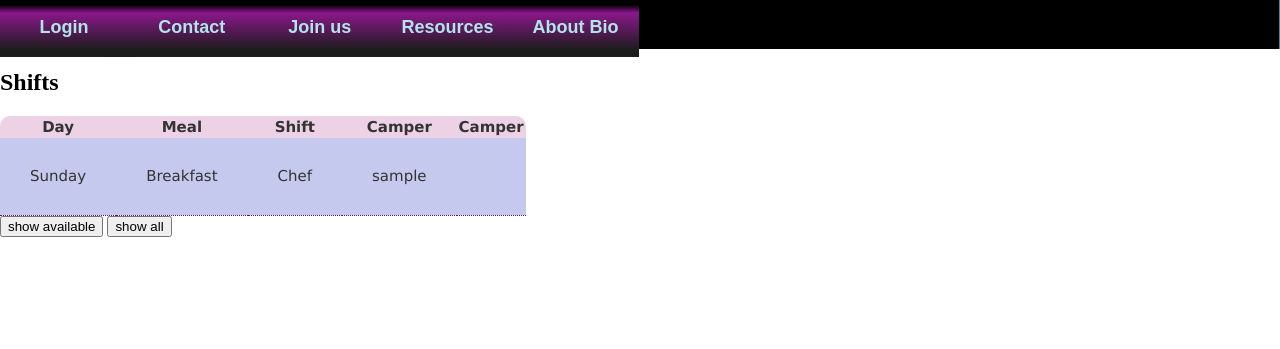
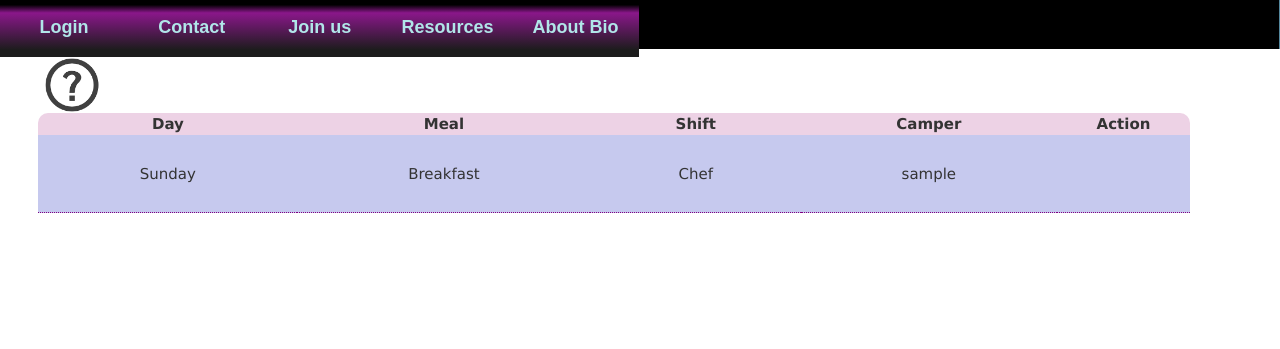
Before and after one commit to beckastar/BurningManCampApp, a Django app: page /signup/ in a window 1280 px wide. Shown: the part 121-470 px from the top of the page. Run offline with Django 3.2, Linux system fonts and the light colour scheme; tables that the repository leaves empty hold one stand-in row (values such as "Sample post"); parts of the project's set-up code (start-up, migrations or seed data) failed here and were passed over; some libraries are stand-ins or nearby versions; some web fonts are replaced.

Commit message:
reconfigure userprofile table. clean up chef page.

```diff
--- a/bioluminati/bioluminati/urls.py
+++ b/bioluminati/bioluminati/urls.py
@@ -24,7 +24,7 @@ urlpatterns = [
     url(r'^$', index, name='index'),
     url(r'^signup/$', signup_for_shift, name='signup'),
     url(r'^remove-self-from-shift/$', remove_self_from_shift, name="remove_self_from_shift"),
-    url(r'^accounts/profile/$', profile, name='profile'),
+    url(r'^profile/', profile, name='profile'),
     url(r'^login/', 'django.contrib.auth.views.login', name='foo',kwargs={'template_name': 'login.html'}),
     url(r'^/logout/$', 'django.contrib.auth.views.logout', name='logout', kwargs={'next_page': '/'}),
     url(r'^register/', register, name='register'),
--- a/bioluminati/camp/templates/base.html
+++ b/bioluminati/camp/templates/base.html
@@ -31,8 +31,8 @@
           <div id="wrap">
             <ul id="nav">
               {% if user.is_authenticated %}
-              <li><a {% url "logout" %}>Logout</a></li>
-              <li><a {% url "profile" %}>Edit Profile</a></li>
+              <li><a href={% url "logout" %}>Logout</a></li>
+              <li><a href={% url 'profile' %}></a></li>
               <li><a href="#">Campers</a></li>
               <li><a href="#">Meals</a>
                 <ul>
--- a/bioluminati/camp/templates/profile.html
+++ b/bioluminati/camp/templates/profile.html
@@ -19,6 +19,7 @@
 			    <li>Twitter handle: {{form.twitter_handle}}</li>
 			    <li>Petronus {{form.petronus}}</li>
 			    <li>Do you need a bike? {{form.needs_camp_bike}}</li>
+			    <li>What can't you eat? {{form.meal_restrictions}}</li>
 			    <li>Upload a profile pic. {{form.picture}}</li>
 		    </ul>
 		    <input type="submit" value="submit">
--- a/bioluminati/camp/templates/signup.html
+++ b/bioluminati/camp/templates/signup.html
@@ -1,136 +1,60 @@
 {% extends "base.html" %}
 {% block content %}
 
-<div id="signupformwrap">
-	<div class="formfloatleft">
-		<h2>Shifts</h2>
+	<div class="">
+		<div class="table_title">
+			<span>
+					<div ></div><div class="instruction_image" id="meal_shift_help_icon"></div>
+					<div class="help_text_wrap">
+						<div class="table_instructions hidden" id="meal_shift_help_text">
+							<p>This page shows all breakfast and dinner shifts and allows you to sign up or remove yourself.
+							Each camper is expected to take four meal shifts. You can click on the buttons to add or drop yourself from a shift. <br>
+							This page only displays basic shift information.
+							<br>
+							Click the question mark again to hide this help dialogue.
+							</p>
+					</div>
+				</div>
+			</span>
+		</div>
 		<div class="tablewrap">
-			<table class="gradienttable">
+			<table class="gradienttable table_with_form">
 				<thead>
 					<tr>
 						<th><p>Day</p></th>
 						<th><p>Meal</p></th>
 						<th><p>Shift</p></th>
 						<th><p>Camper</p></th>
-						<th><p>Camper</p></th>
+						<th><p>Action</p></th>
 					</tr>
 				</thead>
-
-					<div class="datatables" id="shiftsTaken">
-						{% for shift in sundayShiftsTaken %}
-							<tr class="datarow hideTable">
-								<td>Sunday</td>
+				<div>
+					{% for shift in saturdayShiftsTaken %}
+						<tr class="table_form">
+						 {% if user.username == shift.camper|stringformat:"s" %}
+						 	<td><b>Saturday</b></td>
+							<td><b>{{shift.meal}}</b></td>
+							<td><b>{{shift.shift}}</b></td>
+							<td><b>{{shift.camper}}</b></td>
+							<td>
+						        <form action="/remove-self-from-shift/" method="post">
+						            {% csrf_token %}
+						            <input type="hidden" name="shift_id" value="{{shift.id}}" />
+						            <input type="submit" value="remove me" class="table_button">
+						        </form>
+					        </td>
+					     {% else %}
+							<td>Saturday</td>
 							<td>{{shift.meal}}</td>
 							<td>{{shift.shift}}</td>
 							<td>{{shift.camper}}</td>
-								<td>
-							 {% if user.username == shift.camper|stringformat:"s" %}
-						        <form action="/remove-self-from-shift/" method="post">
-						            {% csrf_token %}
-						            <input type="hidden" name="shift_id" value="{{shift.id}}" />
-						            <input type="submit" value="remove me">
-						        </form>
-						    {% endif %}
-						    	</td>
-							</tr>
-						{% endfor %}
-						{% for shifts in mondayShiftsTaken %}
-							<tr class="datarow hideTable">
-								<td>Monday</td>
-								<td>{{shifts.meal}}</td>
-								<td>{{shifts.shift}}</td>
-								<td>{{shifts.camper}}</td>
-							</tr>
-							{% if user.username == shift.camper|stringformat:"s" %}
-						        <form action="/remove-self-from-shift/" method="post">
-						            {% csrf_token %}
-						            <input type="hidden" name="shift_id" value="{{shift.id}}" />
-						            <input type="submit" value="remove me">
-						        </form>
+							<td></td>
 					    {% endif %}
 					{% endfor %}
-						{% for shifts in tuesdayShiftsTaken %}
-							<tr class="datarow hideTable">
-								<td>Tuesday</td>
-								<td>{{shifts.meal}}</td>
-								<td>{{shifts.shift}}</td>
-								<td>{{shifts.camper}}</td>
-							</tr>
-							{% if user.username == shift.camper|stringformat:"s" %}
-						        <form action="/remove-self-from-shift/" method="post">
-						            {% csrf_token %}
-						            <input type="hidden" name="shift_id" value="{{shift.id}}" />
-						            <input type="submit" value="remove me">
-						        </form>
-						    {% endif %}
-						{% endfor %}
-						{% for shifts in wednesdayShiftsTaken %}
-							<tr class="datarow hideTable">
-								<td>Wednesday</td>
-								<td>{{shifts.meal}}</td>
-								<td>{{shifts.shift}}</td>
-								<td>{{shifts.camper}}</td>
-							</tr>
-							{% if user.username == shift.camper|stringformat:"s" %}
-						        <form action="/remove-self-from-shift/" method="post">
-						            {% csrf_token %}
-						            <input type="hidden" name="shift_id" value="{{shift.id}}" />
-						            <input type="submit" value="remove me">
-						        </form>
-						    {% endif %}
-						{% endfor %}
-						{% for shifts in thursdayShiftsTaken %}
-							<tr class="datarow hideTable">
-								<td>Thursday</td>
-								<td>{{shifts.meal}}</td>
-								<td>{{shifts.shift}}</td>
-								<td>{{shifts.camper}}</td>
-							</tr>
-							{% if user.username == shift.camper|stringformat:"s" %}
-						        <form action="/remove-self-from-shift/" method="post">
-						            {% csrf_token %}
-						            <input type="hidden" name="shift_id" value="{{shift.id}}" />
-						            <input type="submit" value="remove me">
-						        </form>
-						    {% endif %}
-						{% endfor %}
-						{% for shifts in fridayShiftsTaken %}
-							<tr class="datarow hideTable">
-								<td>Friday</td>
-								<td>{{shifts.meal}}</td>
-								<td>{{shifts.shift}}</td>
-								<td>{{shifts.camper}}</td>
-							</tr>
-							{% if user.username == shift.camper|stringformat:"s" %}
-						        <form action="/remove-self-from-shift/" method="post">
-						            {% csrf_token %}
-						            <input type="hidden" name="shift_id" value="{{shift.id}}" />
-						            <input type="submit" value="remove me">
-						        </form>
-						    {% endif %}
-						{% endfor %}
-						{% for shifts in saturdayShiftsTaken %}
-							<tr class="datarow hideTable">
-								<td>Thursday</td>
-								<td>{{shifts.meal}}</td>
-								<td>{{shifts.shift}}</td>
-								<td>{{shifts.camper}}</td>
-							</tr>
-							{% if user.username == shift.camper|stringformat:"s" %}
-						        <form action="/remove-self-from-shift/" method="post">
-						            {% csrf_token %}
-						            <input type="hidden" name="shift_id" value="{{shift.id}}" />
-						            <input type="submit" value="remove me">
-						        </form>
-						    {% endif %}
-						{% endfor %}
-					</div>
-
-					<div class="showTable datatables" id="shiftsAvailable">
 					{% for shift in sundayShiftsAvail %}
-							<tr class="datarow showTable">
+						<tr class="shift_available">
 							<td>Sunday</td>
-								<td>{{shift.meal}}</td>
+							<td><p>{{shift.meal}}</p></td>
 							<td>{{shift.shift}}</td>
 							<td>{{shift.camper}}</td>
 							<td>
@@ -138,14 +62,77 @@
 							        <form method="post" action="/signup/">
 							            {% csrf_token %}
 							            <input type="hidden" name="shift_id" value="{{shift.id}}">
-								            <input type="submit" value="sign up">
+							            <input type="submit" value="sign up" class="table_button">
 							        </form>
 							    {% endif %}
 							 </td>
 						</tr>
 					{% endfor %}
+					{% for shift in sundayShiftsTaken %}
+						<tr class="table_form">
+						 {% if user.username == shift.camper|stringformat:"s" %}
+						 	<td><b>Sunday</b></td>
+							<td><b>{{shift.meal}}</b></td>
+							<td><b>{{shift.shift}}</b></td>
+							<td><b>{{shift.camper}}</b></td>
+							<td>
+						        <form action="/remove-self-from-shift/" method="post">
+						            {% csrf_token %}
+						            <input type="hidden" name="shift_id" value="{{shift.id}}" />
+						            <input type="submit" value="remove me" class="table_button">
+						        </form>
+					        </td>
+					     {% else %}
+							<td>Sunday</td>
+							<td>{{shift.meal}}</td>
+							<td>{{shift.shift}}</td>
+							<td>{{shift.camper}}</td>
+							<td></td>
+					    {% endif %}
+					{% endfor %}
+					{% for shift in sundayShiftsAvail %}
+						<tr class="shift_available">
+							<td>Sunday</td>
+							<td><p>{{shift.meal}}</p></td>
+							<td>{{shift.shift}}</td>
+							<td>{{shift.camper}}</td>
+							<td>
+						   		{% if not shift.camper %}
+							        <form method="post" action="/signup/">
+							            {% csrf_token %}
+							            <input type="hidden" name="shift_id" value="{{shift.id}}">
+							            <input type="submit" value="sign up" class="table_button">
+							        </form>
+							    {% endif %}
+							 </td>
+						</tr>
+					{% endfor %}
+
+					{% for shift in mondayShiftsTaken %}
+						<tr class="table_form">
+						 {% if user.username == shift.camper|stringformat:"s" %}
+							<td><b>Monday</b></td>
+							<td><b>{{shift.meal}}</b></td>
+							<td><b>{{shift.shift}}</b></td>
+							<td><b>{{shift.camper}}</b></td>
+							<td>
+								<form action="/remove-self-from-shift/" method="post">
+								    {% csrf_token %}
+								    <input type="hidden" name="shift_id" value="{{shift.id}}" />
+								    <input type="submit" value="remove me" class="table_button">
+								</form>
+							</td>
+					     {% else %}
+							<td>Monday</td>
+							<td>{{shift.meal}}</td>
+							<td>{{shift.shift}}</td>
+							<td>{{shift.camper}}</td>
+							<td></td>
+					    {% endif %}
+						</tr>
+					{% endfor %}
 					{% for shift in mondayShiftsAvail %}
-							<tr class="datarow showTable">
+						<tr class="">
 							<td>Monday</td>
 							<td>{{shift.meal}}</td>
 							<td>{{shift.shift}}</td>
@@ -155,15 +142,38 @@
 							        <form method="post" action="/signup/">
 							            {% csrf_token %}
 							            <input type="hidden" name="shift_id" value="{{shift.id}}">
-								            <input type="submit" value="sign up">
+							            <input type="submit" value="sign up" class="table_button">
 							        </form>
 							    {% endif %}
 							 </td>
 						</tr>
 					{% endfor %}
 
+					{% for shift in tuesdayShiftsTaken %}
+						<tr class="table_form">
+						 {% if user.username == shift.camper|stringformat:"s" %}
+							<td><b>Tuesday</b></td>
+							<td><b>{{shift.meal}}</b></td>
+							<td><b>{{shift.shift}}</b></td>
+							<td><b>{{shift.camper}}</b></td>
+							<td>
+								<form action="/remove-self-from-shift/" method="post">
+								    {% csrf_token %}
+								    <input type="hidden" name="shift_id" value="{{shift.id}}" />
+								    <input type="submit" value="remove me" class="table_button">
+								</form>
+							</td>
+					     {% else %}
+							<td>Tuesday</td>
+							<td>{{shift.meal}}</td>
+							<td>{{shift.shift}}</td>
+							<td>{{shift.camper}}</td>
+							<td></td>
+					    {% endif %}
+						</tr>
+					{% endfor %}
 					{% for shift in tuesdayShiftsAvail %}
-							<tr class="datarow showTable">
+						<tr class="">
 							<td>Tuesday</td>
 							<td>{{shift.meal}}</td>
 							<td>{{shift.shift}}</td>
@@ -173,15 +183,38 @@
 							        <form method="post" action="/signup/">
 							            {% csrf_token %}
 							            <input type="hidden" name="shift_id" value="{{shift.id}}">
-								            <input type="submit" value="sign up">
+							            <input type="submit" value="sign up" class="table_button">
 							        </form>
 							    {% endif %}
 							 </td>
 						</tr>
 					{% endfor %}
 
+					{% for shift in wednesdayShiftsTaken %}
+						<tr class="table_form">
+						 {% if user.username == shift.camper|stringformat:"s" %}
+							<td><b>Wednesday</b></td>
+							<td><b>{{shift.meal}}</b></td>
+							<td><b>{{shift.shift}}</b></td>
+							<td><b>{{shift.camper}}</b></td>
+							<td>
+								<form action="/remove-self-from-shift/" method="post">
+								    {% csrf_token %}
+								    <input type="hidden" name="shift_id" value="{{shift.id}}" />
+								    <input type="submit" value="remove me" class="table_button">
+								</form>
+							</td>
+					     {% else %}
+							<td>Wednesday</td>
+							<td>{{shift.meal}}</td>
+							<td>{{shift.shift}}</td>
+							<td>{{shift.camper}}</td>
+							<td></td>
+					    {% endif %}
+						</tr>
+					{% endfor %}
 					{% for shift in wednesdayShiftsAvail %}
-							<tr class="datarow showTable">
+						<tr class="">
 							<td>Wednesday</td>
 							<td>{{shift.meal}}</td>
 							<td>{{shift.shift}}</td>
@@ -191,15 +224,38 @@
 							        <form method="post" action="/signup/">
 							            {% csrf_token %}
 							            <input type="hidden" name="shift_id" value="{{shift.id}}">
-								            <input type="submit" value="sign up">
+							            <input type="submit" value="sign up" class="table_button">
 							        </form>
 							    {% endif %}
 							</td>
 						</tr>
 					{% endfor %}
 
+					{% for shift in thursdayShiftsTaken %}
+						<tr class="table_form">
+							 {% if user.username == shift.camper|stringformat:"s" %}
+								<td><b>Thursday</b></td>
+								<td><b>{{shift.meal}}</b></td>
+								<td><b>{{shift.shift}}</b></td>
+								<td><b>{{shift.camper}}</b></td>
+								<td>
+									<form action="/remove-self-from-shift/" method="post">
+									    {% csrf_token %}
+									    <input type="hidden" name="shift_id" value="{{shift.id}}" />
+									    <input type="submit" value="remove me" class="table_button">
+									</form>
+								</td>
+						     {% else %}
+								<td>Thursday</td>
+								<td>{{shift.meal}}</td>
+								<td>{{shift.shift}}</td>
+								<td>{{shift.camper}}</td>
+								<td></td>
+						    {% endif %}
+						</tr>
+					{% endfor %}
 					{% for shift in thursdayShiftsAvail %}
-							<tr class="datarow showTable">
+						<tr class="">
 							<td>Thursday</td>
 							<td>{{shift.meal}}</td>
 							<td>{{shift.shift}}</td>
@@ -209,15 +265,37 @@
 							        <form method="post" action="/signup/">
 							            {% csrf_token %}
 							            <input type="hidden" name="shift_id" value="{{shift.id}}">
-								            <input type="submit" value="sign up">
+							            <input type="submit" value="sign up" class="table_button">
 							        </form>
 							    {% endif %}
 							 </td>
 						</tr>
 					{% endfor %}
-
+					{% for shift in fridayShiftsTaken %}
+						<tr class="table_form">
+							{% if user.username == shift.camper|stringformat:"s" %}
+								<td><b>Friday</b></td>
+								<td><b>{{shift.meal}}</b></td>
+								<td><b>{{shift.shift}}</b></td>
+								<td><b>{{shift.camper}}</b></td>
+								<td>
+									<form action="/remove-self-from-shift/" method="post">
+									    {% csrf_token %}
+									    <input type="hidden" name="shift_id" value="{{shift.id}}" />
+									    <input type="submit" value="remove me" class="table_button">
+									</form>
+								</td>
+						     {% else %}
+								<td>Friday</td>
+								<td>{{shift.meal}}</td>
+								<td>{{shift.shift}}</td>
+								<td>{{shift.camper}}</td>
+								<td></td>
+						    {% endif %}
+						</tr>
+					{% endfor %}
 					{% for shift in fridayShiftsAvail %}
-							<tr class="datarow showTable">
+						<tr class="">
 							<td>Friday</td>
 							<td>{{shift.meal}}</td>
 							<td>{{shift.shift}}</td>
@@ -227,15 +305,38 @@
 							        <form method="post" action="/signup/">
 							            {% csrf_token %}
 							            <input type="hidden" name="shift_id" value="{{shift.id}}">
-								            <input type="submit" value="sign up">
+							            <input type="submit" value="sign up" class="table_button">
 							        </form>
 							    {% endif %}
 							 </td>
 						</tr>
 					{% endfor %}
 
+					{% for shift in saturdayShiftsTaken %}
+						<tr class="table_form">
+							{% if user.username == shift.camper|stringformat:"s" %}
+								<td><b>Saturday</b></td>
+								<td><b>{{shift.meal}}</b></td>
+								<td><b>{{shift.shift}}</b></td>
+								<td><b>{{shift.camper}}</b></td>
+								<td>
+									<form action="/remove-self-from-shift/" method="post">
+									    {% csrf_token %}
+									    <input type="hidden" name="shift_id" value="{{shift.id}}" />
+									    <input type="submit" value="remove me" class="table_button">
+									</form>
+								</td>
+						     {% else %}
+								<td>Saturday</td>
+								<td>{{shift.meal}}</td>
+								<td>{{shift.shift}}</td>
+								<td>{{shift.camper}}</td>
+								<td></td>
+						    {% endif %}
+						</tr>
+						{% endfor %}
 					{% for shift in saturdayShiftsAvail %}
-							<tr class="datarow showTable">
+						<tr class="">
 							<td>Saturday</td>
 							<td>{{shift.meal}}</td>
 							<td>{{shift.shift}}</td>
@@ -245,20 +346,14 @@
 							        <form method="post" action="/signup/">
 							            {% csrf_token %}
 							            <input type="hidden" name="shift_id" value="{{shift.id}}">
-								            <input type="submit" value="sign up">
+							            <input type="submit" value="sign up" class="table_button">
 							        </form>
 							    {% endif %}
 							 </td>
 						</tr>
 					{% endfor %}
-
 				</div>
 			</table>
-		</div>
-					<span>
-						<button class="availShifts">show available</button>
-						<button class="allShifts">show all</button>
-					</span>
 		</div>
 
 	{% if form.errors %}
@@ -272,6 +367,4 @@
 	</div>
 	{% endif %}
 
-</div>
-
 {% endblock %}
--- a/bioluminati/camp/views.py
+++ b/bioluminati/camp/views.py
@@ -25,7 +25,6 @@ def login(request):
 def about(request):
      return render_to_response('about.html', RequestContext(request))
 
-@login_required
 def profile(request):
     profile = UserProfile.objects.all()
     username = None
@@ -33,7 +32,7 @@ def profile(request):
     if request.method == 'POST':
         if form.is_valid():
             # save the form
-            profile = form.save(commit=False)
+            profile = form.save(commit=True)
             profile.user = request.user
             profile.save()
             return redirect('profile')
@@ -200,6 +199,8 @@ def show_bike_form(request):
     return render_to_response('bikes.html', {
             'form':form, 'bicycles':bicycles,
             }, RequestContext(request))
+    # currently owner's last year is required. probably good to remove that field.
+
 
 
 def bikemutation(request):
@@ -324,5 +325,5 @@ def operations(request, id):
 
 
 
-def profile_view(request, id):
-    u = UserProfile.objects.get(pk=id)
+# def profile_view(request, id):
+#     u = UserProfile.objects.get(pk=id)
```
Also changed, not shown: bioluminati/camp/models.py (+60 -9 lines), bioluminati/camp/templates/bikes.html (+17 -18 lines), bioluminati/camp/templates/meal_schedule.html (+19 -9 lines), bioluminati/camp/migrations/0003_auto_20151221_1923.py (added), bioluminati/camp/migrations/0004_auto_20151221_1950.py (added), bioluminati/camp/migrations/0005_auto_20151221_1952.py (added), bioluminati/camp/migrations/0006_auto_20151221_1955.py (added), bioluminati/camp/migrations/0007_auto_20151221_1956.py (added), bioluminati/camp/migrations/0008_auto_20151221_1957.py (added), bioluminati/camp/migrations/0009_auto_20151221_1959.py (added), bioluminati/camp/migrations/0010_auto_20151221_2001.py (added), bioluminati/camp/migrations/0011_auto_20151221_2002.py (added). Lines whose indentation alone changed are shown as unchanged.
